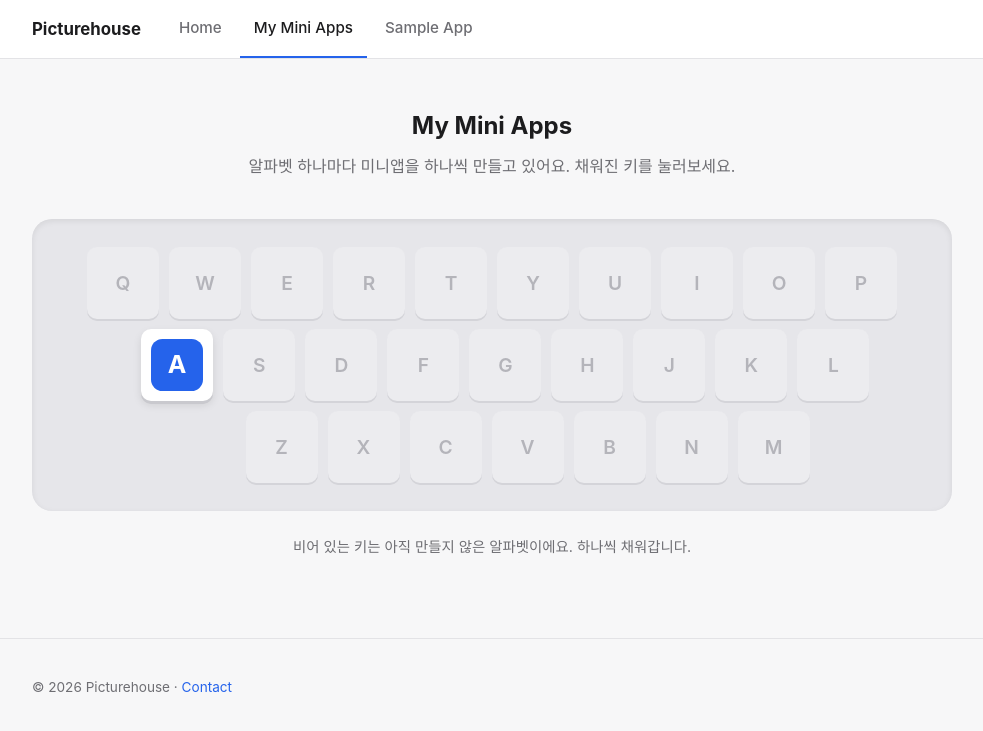
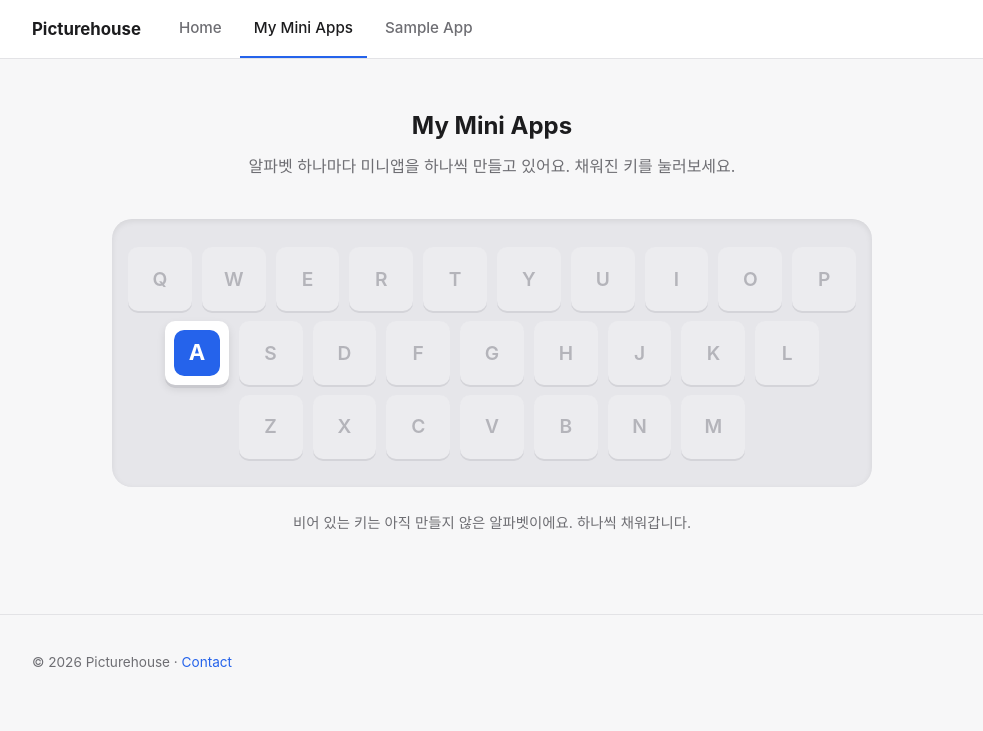
Before and after one commit to PictureHouse/picturehouse.github.io, a Jekyll site: the page built from mini-apps.html, in a window 1280 px wide. Shown: the top 731 px of the page, without its empty margins (148-1131 px from the left). Built offline with Jekyll 4.4.1, drawn with Linux system fonts in a browser that asks for light colours.

Commit message:
키보드 반응형 수정: 컨테이너 비율 기반 키 크기, 로컬 프리뷰 설정 추가
Co-Authored-By: Claude Fable 5 <noreply@anthropic.com>

```diff
--- a/assets/css/main.css
+++ b/assets/css/main.css
@@ -143,10 +143,12 @@ img { max-width: 100%; }
 .miniapps-header p { color: var(--text-muted); margin: 0; }
 
 .keyboard {
+  --kb-gap: 10px;
   display: flex;
   flex-direction: column;
-  gap: 10px;
-  align-items: center;
+  gap: var(--kb-gap);
+  max-width: 760px;
+  margin: 0 auto;
   padding: 28px 16px;
   background: #e6e6ea;
   border-radius: 20px;
@@ -155,18 +157,16 @@ img { max-width: 100%; }
 
 .kb-row {
   display: flex;
-  gap: 10px;
+  gap: var(--kb-gap);
   justify-content: center;
+  width: 100%;
 }
-
-/* 실제 키보드처럼 행마다 살짝 어긋나게 */
-.kb-row--2 { padding-left: 3%; }
-.kb-row--3 { padding-left: 8%; }
 
 .key {
   position: relative;
-  width: clamp(40px, 8vw, 72px);
-  height: clamp(40px, 8vw, 72px);
+  /* 첫 줄(10키) 기준으로 키 폭을 잡아 모든 줄의 키 크기를 통일 */
+  width: calc((100% - 9 * var(--kb-gap)) / 10);
+  aspect-ratio: 1;
   border-radius: 10px;
   display: flex;
   align-items: center;
@@ -314,8 +314,7 @@ img { max-width: 100%; }
 
 /* ===== Responsive ===== */
 @media (max-width: 640px) {
-  .kb-row { gap: 6px; }
-  .keyboard { gap: 6px; padding: 16px 8px; border-radius: 14px; }
+  .keyboard { --kb-gap: 5px; padding: 14px 8px; border-radius: 14px; }
   .key { border-radius: 8px; }
   .home-hero { padding: 48px 0 24px; }
   .home-hero h1 { font-size: 1.8rem; }
```
Also changed, not shown: .claude/launch.json (added).
